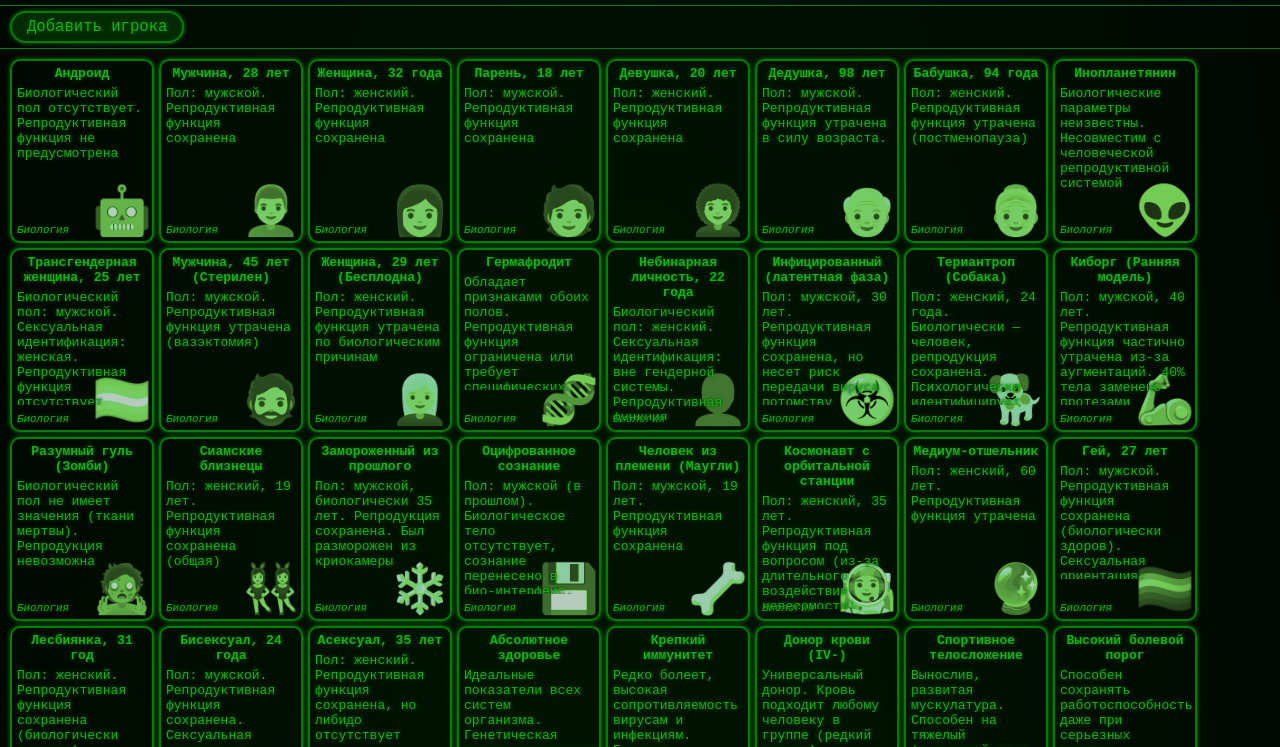
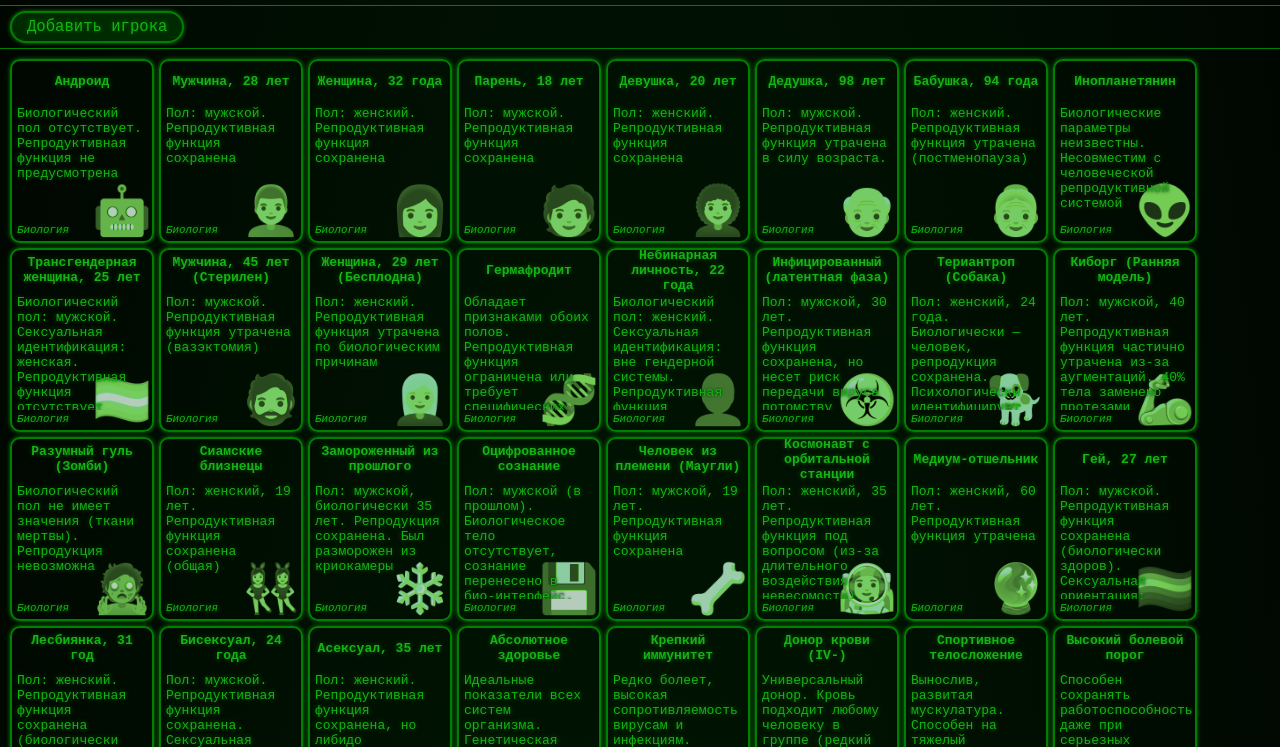
Before and after one commit to RTemiy/Bunker_New, a website: page index.html in a window 1280 px wide. Both pictures are taken after a click on the button "Колода". Shown: the top 747 px of the page. Drawn offline with Linux system fonts and the light colour scheme.

```diff
--- a/index.css
+++ b/index.css
@@ -110,6 +110,8 @@
   border-radius: 10px;
   overflow: hidden;
   box-shadow: 0 0 4px rgba(20, 180, 20, 0.7);
+  display: flex;
+  flex-direction: column;
   transition: opacity 0.5s ease-in, display 0.5s allow-discrete;
   @starting-style {
     opacity: 0;
@@ -119,15 +121,19 @@
 
 .card .title{
   font-weight: 900;
-  padding: 5px 5px 0 5px;
+  padding: 5px;
   text-align: center;
+  height: 40px; /* Фиксированная высота для заголовка */
+  display: flex;
+  align-items: center;
+  justify-content: center;
+  box-sizing: border-box;
   transition: opacity 0.5s ease-in, display 0.5s allow-discrete, visibility 0.5s ease-in-out;
 }
 
 .card .description{
   overflow-y: auto; /* Use auto to show scrollbar only when needed */
   overflow-x: hidden;
-  position: relative;
   height: 120px;
   width: 100%; /* Fit inside the card */
   padding: 5px;
```
